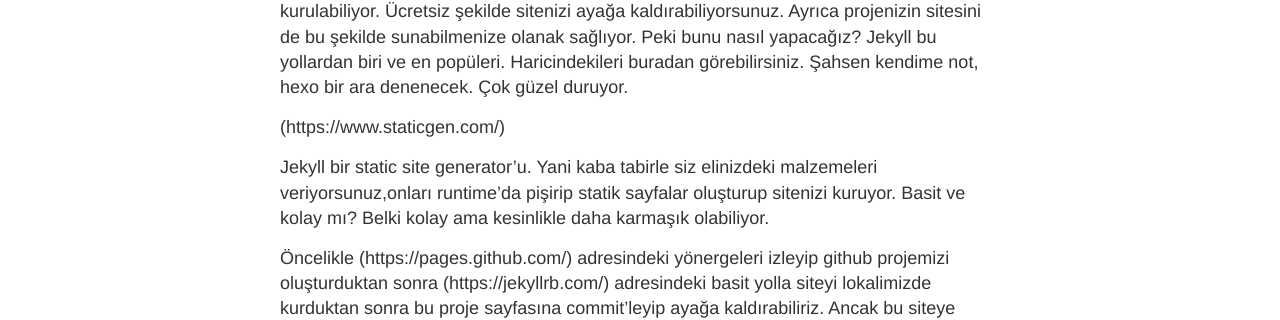
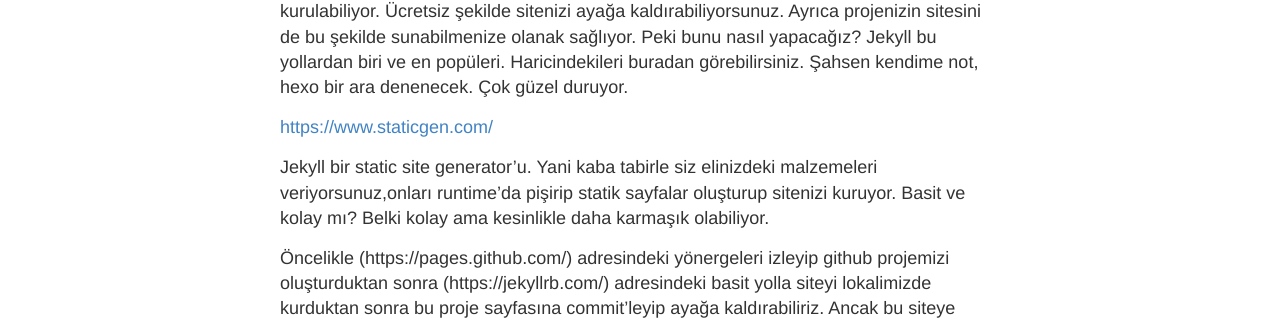
Before and after one commit to darkrpd/darkrpd.github.io, a Jekyll site: the page built from _posts/2017-03-15-github-pages-ve-jekylla-giris.markdown, in a window 1280 px wide. Shown: the part 293-613 px from the top of the page. Built offline with Jekyll 4.4.1, drawn with Linux system fonts in a browser that asks for light colours; our own code applies the rules of GitHub Pages for plain Markdown files; part of the change alters nothing that is shown.

```diff
--- a/_posts/2017-03-15-github-pages-ve-jekylla-giris.markdown
+++ b/_posts/2017-03-15-github-pages-ve-jekylla-giris.markdown
@@ -6,7 +6,7 @@ date: 2017-03-15 18:31:00 +03:00
 Bilindiği üzere artık pages hizmeti sayesinde github üzerinden basit statik siteler kurulabiliyor. Ücretsiz şekilde sitenizi ayağa kaldırabiliyorsunuz. Ayrıca projenizin sitesini de bu şekilde sunabilmenize olanak sağlıyor. Peki bunu nasıl yapacağız? Jekyll bu yollardan biri ve en popüleri. Haricindekileri buradan görebilirsiniz.
 Şahsen kendime not, hexo bir ara denenecek. Çok güzel duruyor.
 
-(https://www.staticgen.com/)
+[https://www.staticgen.com/](https://www.staticgen.com/)
 
 Jekyll bir static site generator'u. Yani kaba tabirle siz elinizdeki malzemeleri veriyorsunuz,onları runtime'da pişirip statik sayfalar oluşturup sitenizi kuruyor. Basit ve kolay mı? Belki kolay ama kesinlikle daha karmaşık olabiliyor.
 
```
